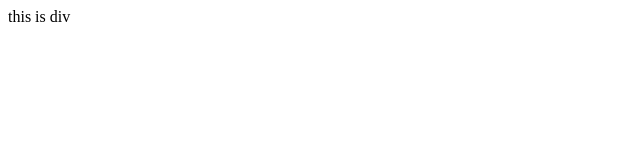
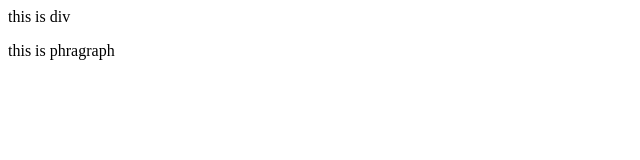
Before and after one commit to kh1aled/project, a plain HTML site: page index.html in a window 1280 px wide. Shown: the whole page, without its empty margins (0-640 px from the left). Drawn offline with Linux system fonts and the light colour scheme.

Commit message:
Update index.html
add new prop

```diff
--- a/index.html
+++ b/index.html
@@ -1 +1,2 @@
 <div>this is div</div>
+<p>this is phragraph</p>
```
